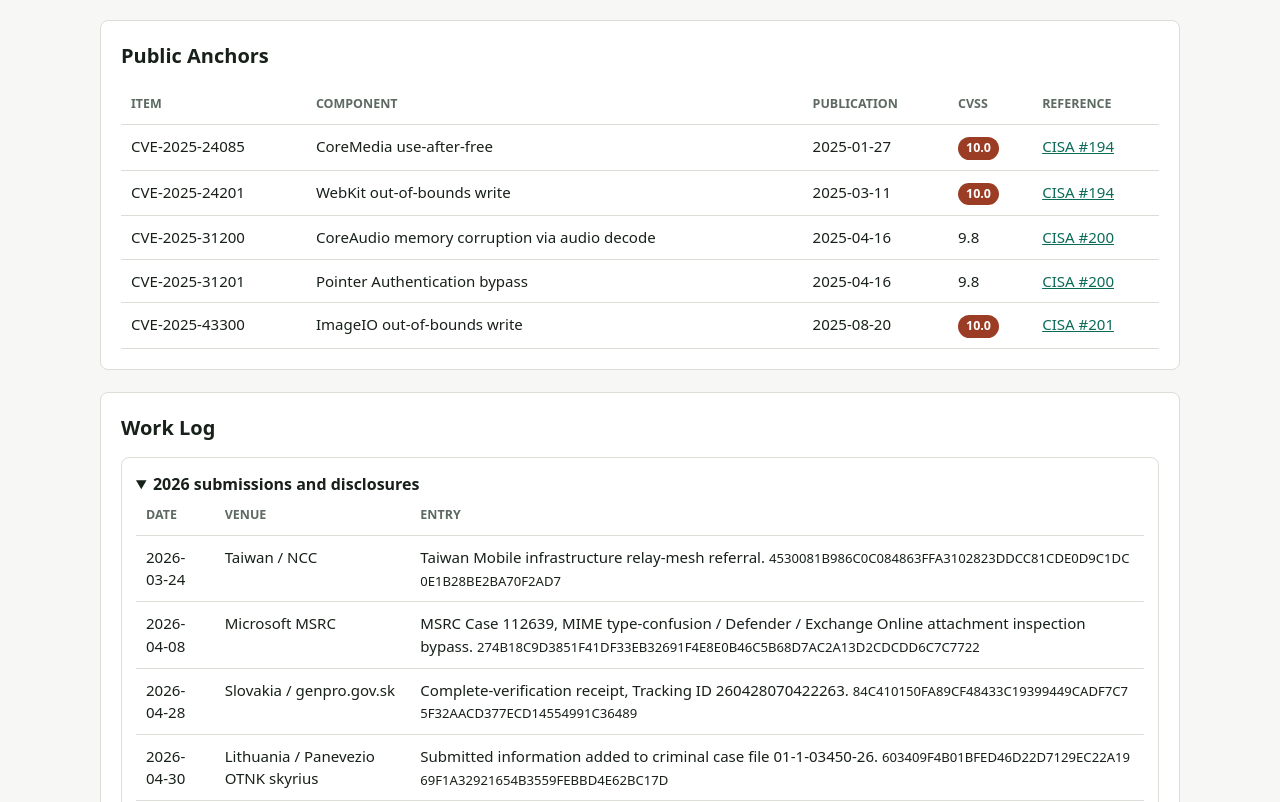
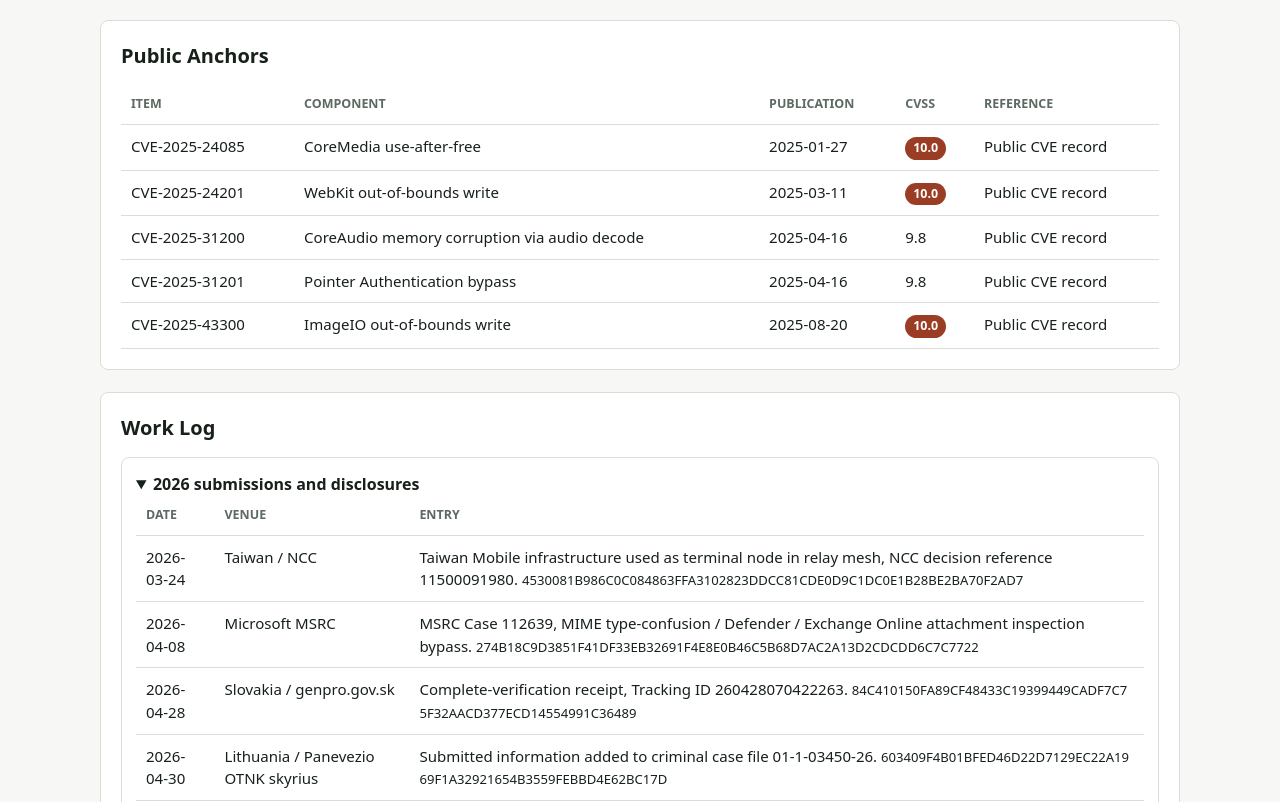
Before and after one commit to JGoyd/Running-Ledger, a plain HTML site: page index.html in a window 1280 px wide. Shown: the part 573-1375 px from the top of the page. Drawn offline with Linux system fonts and the light colour scheme.

Commit message:
Update running ledger

```diff
--- a/index.html
+++ b/index.html
@@ -223,11 +223,11 @@
             <tr><th>Item</th><th>Component</th><th>Publication</th><th>CVSS</th><th>Reference</th></tr>
           </thead>
           <tbody>
-            <tr><td>CVE-2025-24085</td><td>CoreMedia use-after-free</td><td>2025-01-27</td><td><span class="tag">10.0</span></td><td><a href="https://github.com/cisagov/vulnrichment/issues/194">CISA #194</a></td></tr>
-            <tr><td>CVE-2025-24201</td><td>WebKit out-of-bounds write</td><td>2025-03-11</td><td><span class="tag">10.0</span></td><td><a href="https://github.com/cisagov/vulnrichment/issues/194">CISA #194</a></td></tr>
-            <tr><td>CVE-2025-31200</td><td>CoreAudio memory corruption via audio decode</td><td>2025-04-16</td><td>9.8</td><td><a href="https://github.com/cisagov/vulnrichment/issues/200">CISA #200</a></td></tr>
-            <tr><td>CVE-2025-31201</td><td>Pointer Authentication bypass</td><td>2025-04-16</td><td>9.8</td><td><a href="https://github.com/cisagov/vulnrichment/issues/200">CISA #200</a></td></tr>
-            <tr><td>CVE-2025-43300</td><td>ImageIO out-of-bounds write</td><td>2025-08-20</td><td><span class="tag">10.0</span></td><td><a href="https://github.com/cisagov/vulnrichment/issues/201">CISA #201</a></td></tr>
+            <tr><td>CVE-2025-24085</td><td>CoreMedia use-after-free</td><td>2025-01-27</td><td><span class="tag">10.0</span></td><td>Public CVE record</td></tr>
+            <tr><td>CVE-2025-24201</td><td>WebKit out-of-bounds write</td><td>2025-03-11</td><td><span class="tag">10.0</span></td><td>Public CVE record</td></tr>
+            <tr><td>CVE-2025-31200</td><td>CoreAudio memory corruption via audio decode</td><td>2025-04-16</td><td>9.8</td><td>Public CVE record</td></tr>
+            <tr><td>CVE-2025-31201</td><td>Pointer Authentication bypass</td><td>2025-04-16</td><td>9.8</td><td>Public CVE record</td></tr>
+            <tr><td>CVE-2025-43300</td><td>ImageIO out-of-bounds write</td><td>2025-08-20</td><td><span class="tag">10.0</span></td><td>Public CVE record</td></tr>
           </tbody>
         </table>
       </section>
@@ -239,7 +239,7 @@
           <table>
             <thead><tr><th>Date</th><th>Venue</th><th>Entry</th></tr></thead>
             <tbody>
-              <tr><td>2026-03-24</td><td>Taiwan / NCC</td><td>Taiwan Mobile infrastructure relay-mesh referral. <span class="hash">4530081B986C0C084863FFA3102823DDCC81CDE0D9C1DC0E1B28BE2BA70F2AD7</span></td></tr>
+              <tr><td>2026-03-24</td><td>Taiwan / NCC</td><td>Taiwan Mobile infrastructure used as terminal node in relay mesh, NCC decision reference 11500091980. <span class="hash">4530081B986C0C084863FFA3102823DDCC81CDE0D9C1DC0E1B28BE2BA70F2AD7</span></td></tr>
               <tr><td>2026-04-08</td><td>Microsoft MSRC</td><td>MSRC Case 112639, MIME type-confusion / Defender / Exchange Online attachment inspection bypass. <span class="hash">274B18C9D3851F41DF33EB32691F4E8E0B46C5B68D7AC2A13D2CDCDD6C7C7722</span></td></tr>
               <tr><td>2026-04-28</td><td>Slovakia / genpro.gov.sk</td><td>Complete-verification receipt, Tracking ID 260428070422263. <span class="hash">84C410150FA89CF48433C19399449CADF7C75F32AACD377ECD14554991C36489</span></td></tr>
               <tr><td>2026-04-30</td><td>Lithuania / Panevezio OTNK skyrius</td><td>Submitted information added to criminal case file 01-1-03450-26. <span class="hash">603409F4B01BFED46D22D7129EC22A1969F1A32921654B3559FEBBD4E62BC17D</span></td></tr>
```
Also changed, not shown: running-ledger.txt, 3 other files.
